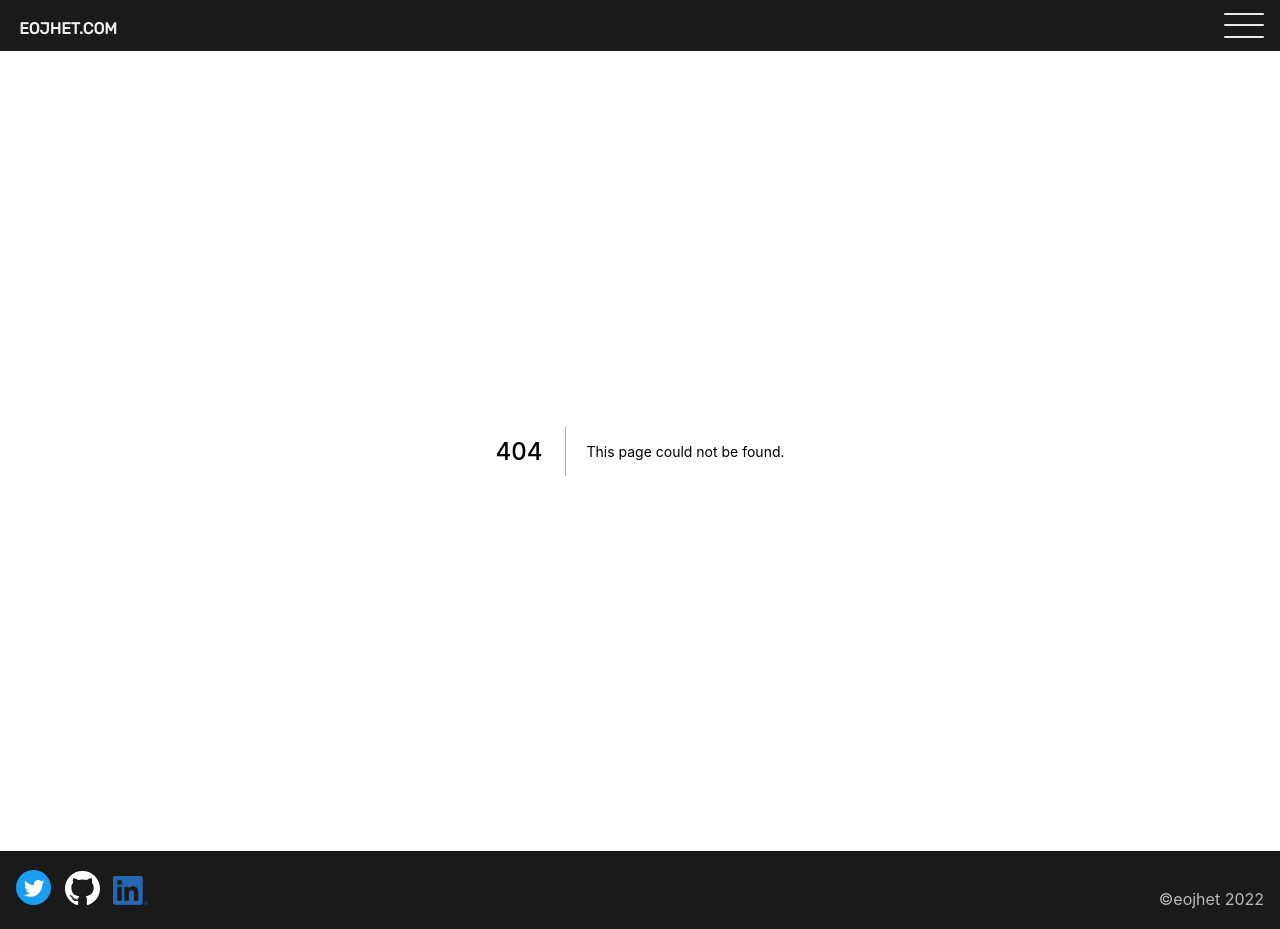
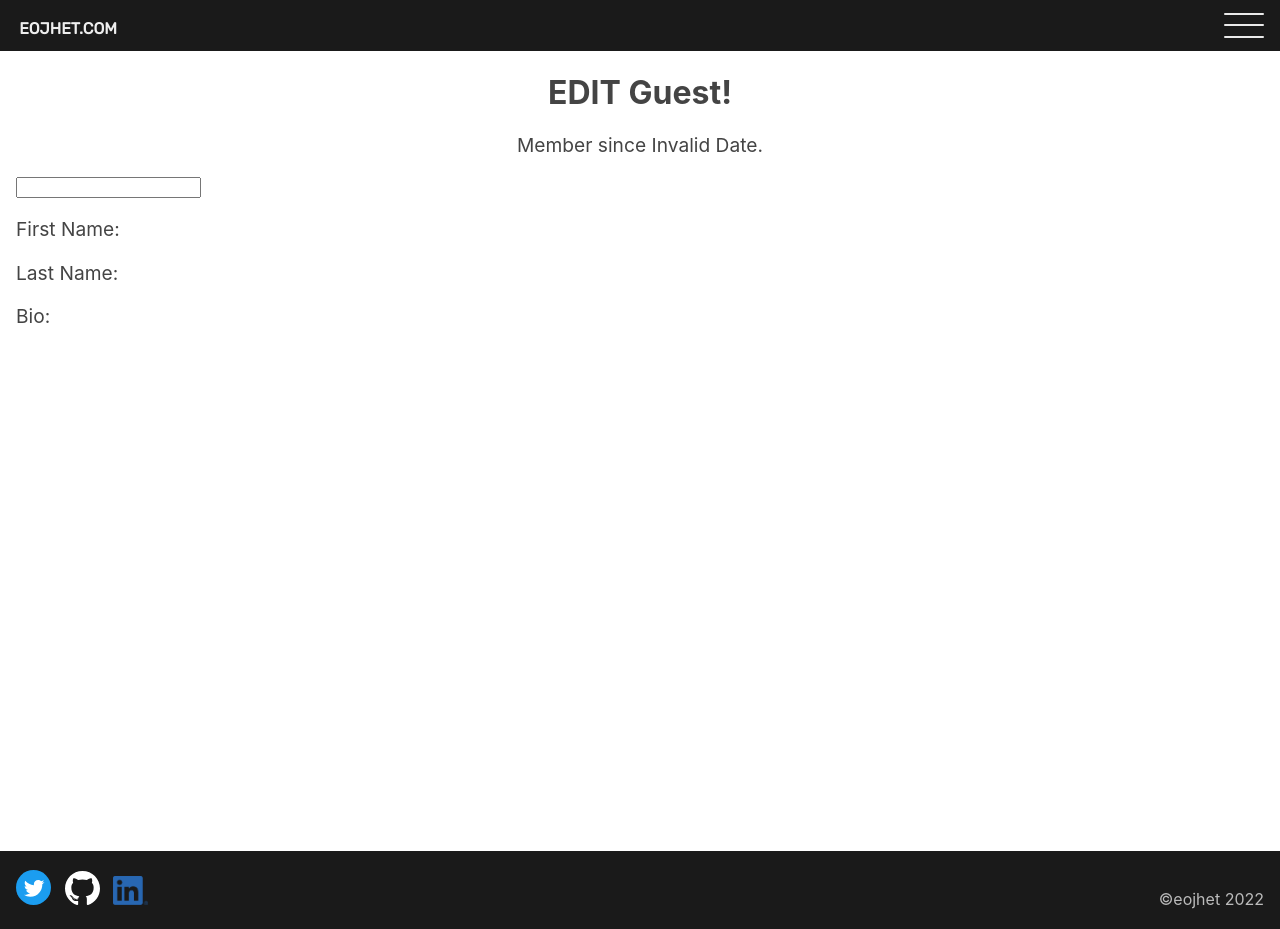
Before and after one commit to eojhet/eojhet_com, a Next.js app: page /members/profile/edit in a window 1280 px wide. Before the commit this address had no page. Built offline with nearby package versions, Linux system fonts and the light colour scheme.

Commit message:
All the things that should have been on last commit

```diff
--- /dev/null
+++ b/components/tokenManagement.js
@@ -0,0 +1,16 @@
+
+export function SaveToken (token) {
+
+  if (typeof window !== "undefined") {
+    localStorage.setItem('token', JSON.stringify(token));
+  }
+}
+
+export function GetToken () {
+
+  if (typeof window !== "undefined") {
+    let saved = localStorage.getItem('token');
+    const token = JSON.parse(saved);
+    return token || undefined;
+  }
+}
--- /dev/null
+++ b/pages/members/profile/edit.js
@@ -0,0 +1,38 @@
+import { useEffect, useState } from 'react';
+import { useSelector } from 'react-redux';
+import { selectProfile } from '../../../components/redux/profileSlice';
+import styles from './index.module.scss';
+
+export default function EditProfile () {
+  const [firstName, setFirstName] = useState('');
+
+  const reduxProfile = useSelector(selectProfile);
+
+  useEffect(() => {
+    setFirstName(reduxProfile.firstName)
+  },[])
+
+  const handleFirstName = (e) => {
+    setFirstName(e.target.value);
+  }
+
+  return (
+    <div className={styles.container}>
+      <div className={styles.heading}>
+        <h1>EDIT {reduxProfile.displayName}!</h1>
+        <p>Member since {new Date(reduxProfile.joinDate).toLocaleDateString('en-US', {month:'long', year:'numeric'})}.</p>
+      </div>
+      <div className={styles.content}>
+        <input
+          name="firstName"
+          value={firstName}
+          onChange={handleFirstName}
+          // onBlue={checkFirstName}
+        />
+        <p>First Name: {reduxProfile.firstName}</p>
+        <p>Last Name: {reduxProfile.lastName}</p>
+        <p>Bio: {reduxProfile.bio}</p>
+      </div>
+    </div>
+  )
+}
```
Also changed, not shown: components/profileManagement.js (added, +37 -0 lines).
